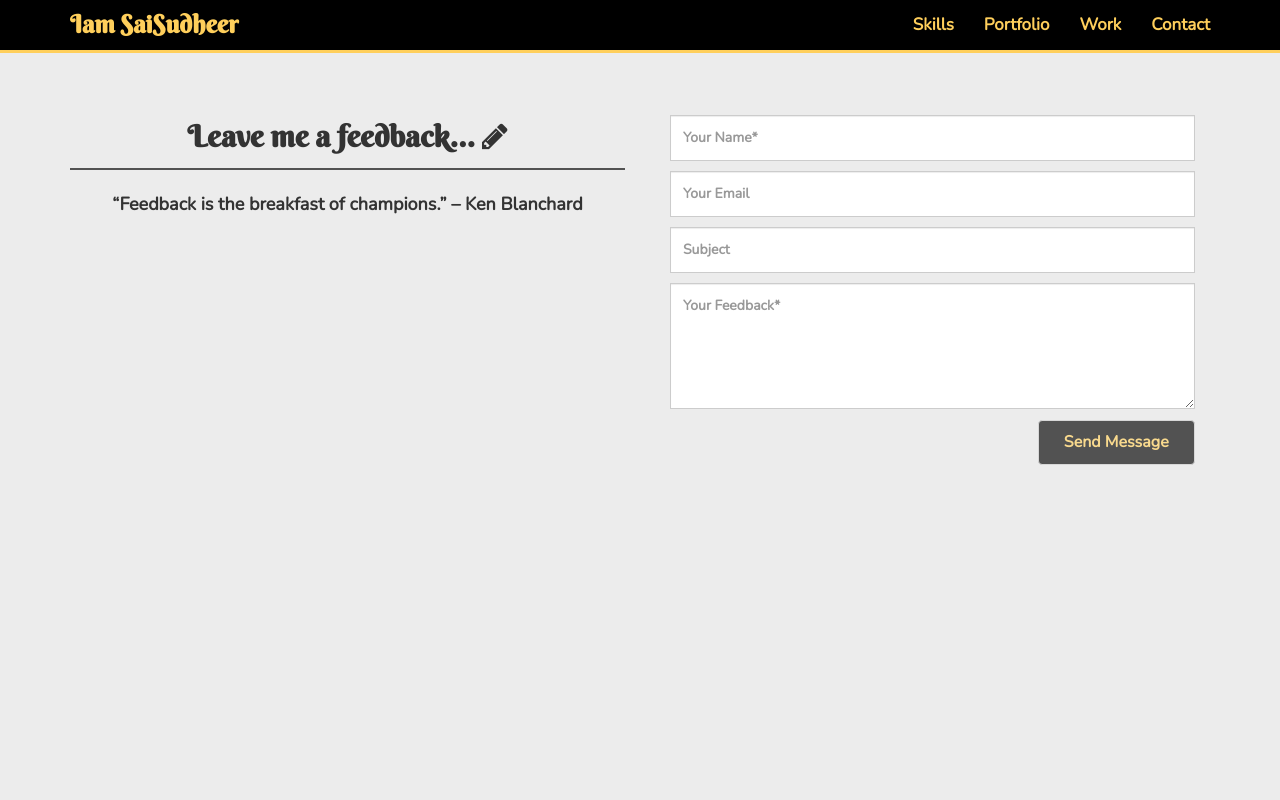
After one commit to IamSaiSudheer/IamSaiSudheer, a PHP site: page /feedback.php in a window 1280 px wide. The commit adds this page. Run offline with PHP 8.4, Linux system fonts and the light colour scheme; some libraries are stand-ins or nearby versions.

Commit message:
Feedback has been integrated.

```diff
--- /dev/null
+++ b/feedback.php
@@ -0,0 +1,169 @@
+<!DOCTYPE html>
+<html lang="en">
+      <head>
+            <meta charset="utf-8">
+            <meta http-equiv="X-UA-Compatible" content="IE=edge">
+            <meta name="viewport" content="width=device-width, initial-scale=1">
+            <meta name="description" content="Hello, Iam Sai Sudheer. I'm a Php Web Developer based in Chennai. Iam very much passionated in working with Php, Magento, Opencart development, etc.">
+            <meta name="keywords" content="IamSaiSudheer, Iam SaiSudheer, Php Developer based in Chennai, Magento, Opencart, Bootstrap, Php, Freelancer, Plugin Development, Roanuz Sai Sudheer, Paripoorna Sai Sudheer, Magento developer bangalore, Frontend developer bangalore, Php developre bangalore">
+            <meta name="author" content="Sai Sudheer Nekkanti">
+            <title>Feedback Form | Sai Sudheer Nekkanti- Php, Magento Developer based in Chennai, India</title>
+
+            <link rel="icon" type="image/icon" href="img/favicon.ico">
+            <link href="css/bootstrap.min.css" rel="stylesheet">
+            <link href="css/iamsaisudheer-style.css" rel="stylesheet">
+            <link href="font-awesome-4.6.3/css/font-awesome.min.css" rel="stylesheet" type="text/css">
+            <link href="https://fonts.googleapis.com/css?family=Berkshire+Swash" rel="stylesheet">
+            <link href="https://fonts.googleapis.com/css?family=Nunito:300" rel="stylesheet">
+
+            <!-- HTML5 Shim and Respond.js IE8 support of HTML5 elements and media queries -->
+            <!-- WARNING: Respond.js doesn't work if you view the page via file:// -->
+            <!--[if lt IE 9]>
+            <script src="https://oss.maxcdn.com/libs/html5shiv/3.7.0/html5shiv.js"></script>
+            <script src="https://oss.maxcdn.com/libs/respond.js/1.4.2/respond.min.js"></script>
+            <![endif]-->
+
+            <script>
+              (function(i,s,o,g,r,a,m){i['GoogleAnalyticsObject']=r;i[r]=i[r]||function(){
+              (i[r].q=i[r].q||[]).push(arguments)},i[r].l=1*new Date();a=s.createElement(o),
+              m=s.getElementsByTagName(o)[0];a.async=1;a.src=g;m.parentNode.insertBefore(a,m)
+              })(window,document,'script','https://www.google-analytics.com/analytics.js','ga');
+
+              ga('create', 'UA-84660882-1', 'auto');
+              ga('send', 'pageview');
+
+            </script>
+            <script src='https://www.google.com/recaptcha/api.js'></script>
+      </head>
+
+      <body style="background-color: rgba(216, 216, 216, 0.48 );">
+            <nav class="navbar navbar-default navbar-fixed-top topnav">
+                  <div class="container topnav">
+                        <div class="navbar-header">
+                           <button type="button" class="navbar-toggle" data-toggle="collapse" data-target="#bs-example-navbar-collapse-1">
+                           <span class="sr-only">Toggle navigation</span>
+                           <span class="icon-bar"></span>
+                           <span class="icon-bar"></span>
+                           <span class="icon-bar"></span>
+                           </button>
+                           <a class="navbar-brand" href=".">Iam SaiSudheer</a>
+                        </div>
+                        <div class="collapse navbar-collapse" id="bs-example-navbar-collapse-1">
+                           <ul class="nav navbar-nav navbar-right">
+                              <li>
+                                 <a href="./#skills">Skills</a>
+                              </li>
+                              <li>
+                                 <a href="./#portfolio">Portfolio</a>
+                              </li>
+                              <li>
+                                 <a href="./#work">Work</a>
+                              </li>
+                              <li>
+                                 <a href="./#contact">Contact</a>
+                              </li>
+                           </ul>
+                        </div>
+                  </div>
+            </nav>
+
+            <div class="content-section-feedback">
+                  <div class="container">
+                        <div class="row">
+                              <div class="col-md-6">
+                                    <div class="clearfix"></div>
+                                    <h2 class="section-heading">Leave me a feedback...&nbsp;<span><i class="fa fa-pencil" aria-hidden="true"></i></span></h2>
+                                    <hr class="section-heading-spacer">
+
+                                    <h4 style="text-align: center;">“Feedback is the breakfast of champions.”  – Ken Blanchard</h4>
+                              </div>
+                              <div class="col-md-6">
+                                    <form id="feedback-form" method="post" action="" name="feedback-form">
+                                          <div class="messages"></div>
+
+                                          <div class="form-group">
+                                             <div class="col-lg-12">
+                                                <input type="text" class="form-control required" id="name" name="name" placeholder="Your Name*" required data-error="Please enter your name.">
+                                                <div class="help-block with-errors"></div>
+                                             </div>
+                                          </div>
+
+                                          <div class="form-group">
+                                             <div class="col-lg-12">
+                                                <input type="email" class="form-control" id="email" name="email" placeholder="Your Email" data-error="Please enter a valid email address.">
+                                                <div class="help-block with-errors"></div>
+                                             </div>
+                                          </div>
+
+                                          <div class="form-group">
+                                             <div class="col-lg-12">
+                                                <input type="text" class="form-control" id="subject" name="subject" placeholder="Subject" data-error="Please enter a valid subject.">
+                                                <div class="help-block with-errors"></div>
+                                             </div>
+                                          </div>
+
+                                          <div class="form-group">
+                                             <div class="col-lg-12">
+                                                <textarea class="form-control required" rows="5" id="message" name="message" placeholder="Your Feedback*" required data-error="Please enter the feedback."></textarea>
+                                                <div class="help-block with-errors"></div>
+                                             </div>
+                                          </div>
+
+                                          <div class="form-group">
+                                             <div class="col-lg-12">
+                                                <div class="g-recaptcha" data-sitekey="6LeVlCcTAAAAAJXaeS55J5iE8ZfNUgBfs3xJyqoT" data-callback="enableBtn"></div>
+                                             </div>
+                                          </div>
+
+                                          <div class="form-group">
+                                             <div class="col-lg-12">
+                                                <button type="submit" class="btn btn-default submit-btn pull-right" id="submit" name="submit" disabled>Send Message</button>
+                                             </div>
+                                          </div>
+                                    </form>
+
+                                    <?php
+                                      if(isset($_POST['submit'])){
+                                        $to = "sai.sudheer9@gmail.com";
+                                        $from = $_POST['email'];
+                                        $name = $_POST['name'];
+                                        $subject = $_POST['subject'];
+                                        $feedback = $_POST['message'];
+
+                                        $mailSubject = "Feedback Form - IamSaiSudheer.com";
+
+                                        $message = "Name: ".$name."<br>Subject: ".$subject."<br>Feedback: ".$feedback."<br><br>";
+
+                                        //To send HTML mail, the Content-type header must be set
+                                        $headers  = 'MIME-Version: 1.0' . "\r\n";
+                                        $headers .= 'Content-type: text/html; charset=UTF-8' . "\r\n";
+
+                                        //Additional headers
+                                        $headers .= "From: " . strip_tags($_POST['email']) . "\r\n";
+                                        $headers .= "Reply-To: ". strip_tags($_POST['email']) . "\r\n";
+                                        $headers .= "CC: sai.sudheer9@yahoo.in\r\n";
+
+                                        mail($to, $mailSubject, $message, $headers);
+
+                                        echo "<div class='col-sm-12'>
+                                                <div class='form-group'>
+                                                <br><br>Thanks for your valuable feedback. You will be redirected to homepage after 5 seconds.
+                                                </div>
+                                                </div>";
+                                        header("Refresh: 5;url=http://www.iamsaisudheer.com/");
+                                      }
+                                    ?>
+                              </div>
+                        </div>
+                  </div>
+            </div>
+
+            <script src="js/jquery.js"></script>
+            <script src="js/bootstrap.min.js"></script>
+            <script type="text/javascript">
+                  function enableBtn(){
+                        document.getElementById("submit").disabled = false;
+                  }
+            </script>
+      </body>
+</html>
--- a/index.php
+++ b/index.php
@@ -706,7 +706,7 @@
                  event.preventDefault();
                  $('html, body').stop().animate({
                      scrollTop: target.offset().top
-                 }, 800);
+                 }, 700);
              }
          });
       </script>
```
